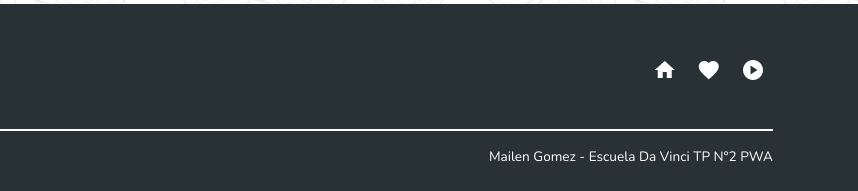
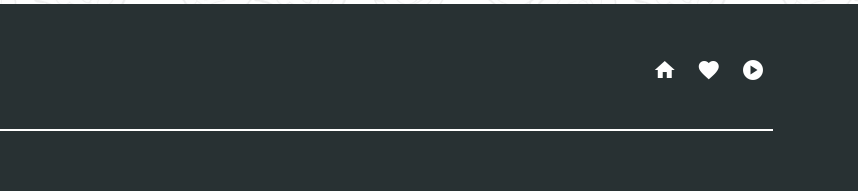
Before and after one commit to maigomez19/rick-and-morty-madness, a plain HTML site: page favoritos.html in a window 1280 px wide. Shown: the part 657-848 px from the top of the page, 422-1280 px from the left. Drawn offline with nearby package versions, Linux system fonts and the light colour scheme.

Commit message:
elimino txt footer favoritos

```diff
--- a/favoritos.html
+++ b/favoritos.html
@@ -75,9 +75,8 @@
                     </div>
                 </div>
 
-                <div class="d-flex flex-column flex-lg-row p-0 justify-content-between align-items-center mb-3" id="copy">
+                <div class="d-flex flex-column flex-lg-row p-0 justify-content-center align-items-center mb-3" id="copy">
                     <p class="mt-3 mb-0 col p-0">&copy; R&M Madness 2022. Todos los derechos reservados.</p>
-                    <p class="mt-3 mb-0 col p-0" id="datos">Mailen Gomez - Escuela Da Vinci TP N°2 PWA</p>
                 </div>
             </div>
         </footer>
```
